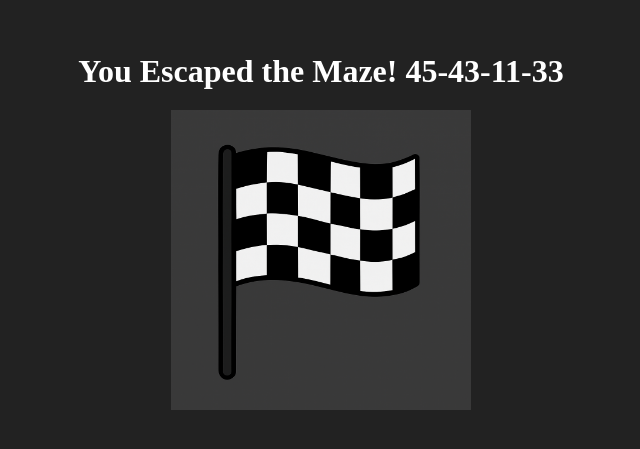
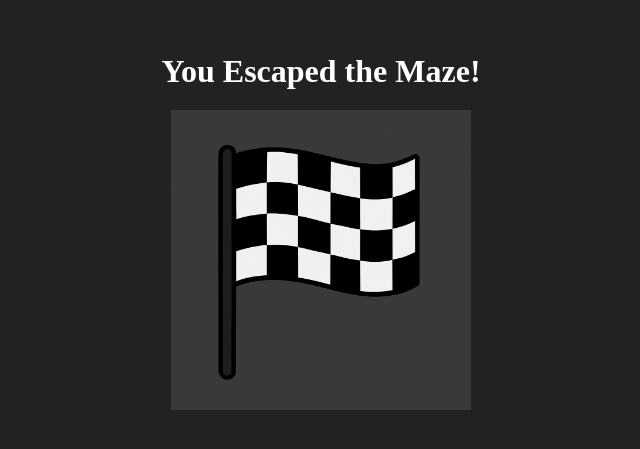
Before and after one commit to angelicamaureene/Gift, a plain HTML site: page congrats.html in a window 1280 px wide. Shown: the part 179-628 px from the top of the page, without its empty margins (319-959 px from the left). Drawn offline with Linux system fonts and the light colour scheme.

Commit message:
Update congrats.html

```diff
--- a/congrats.html
+++ b/congrats.html
@@ -25,7 +25,7 @@
   </style>
 </head>
 <body>
-  <h1>You Escaped the Maze! 45-43-11-33</h1>
+  <h1>You Escaped the Maze!</h1>
   <img src="checkered-flag.png" alt="Congratulations Image">
 </body>
 </html>
```
